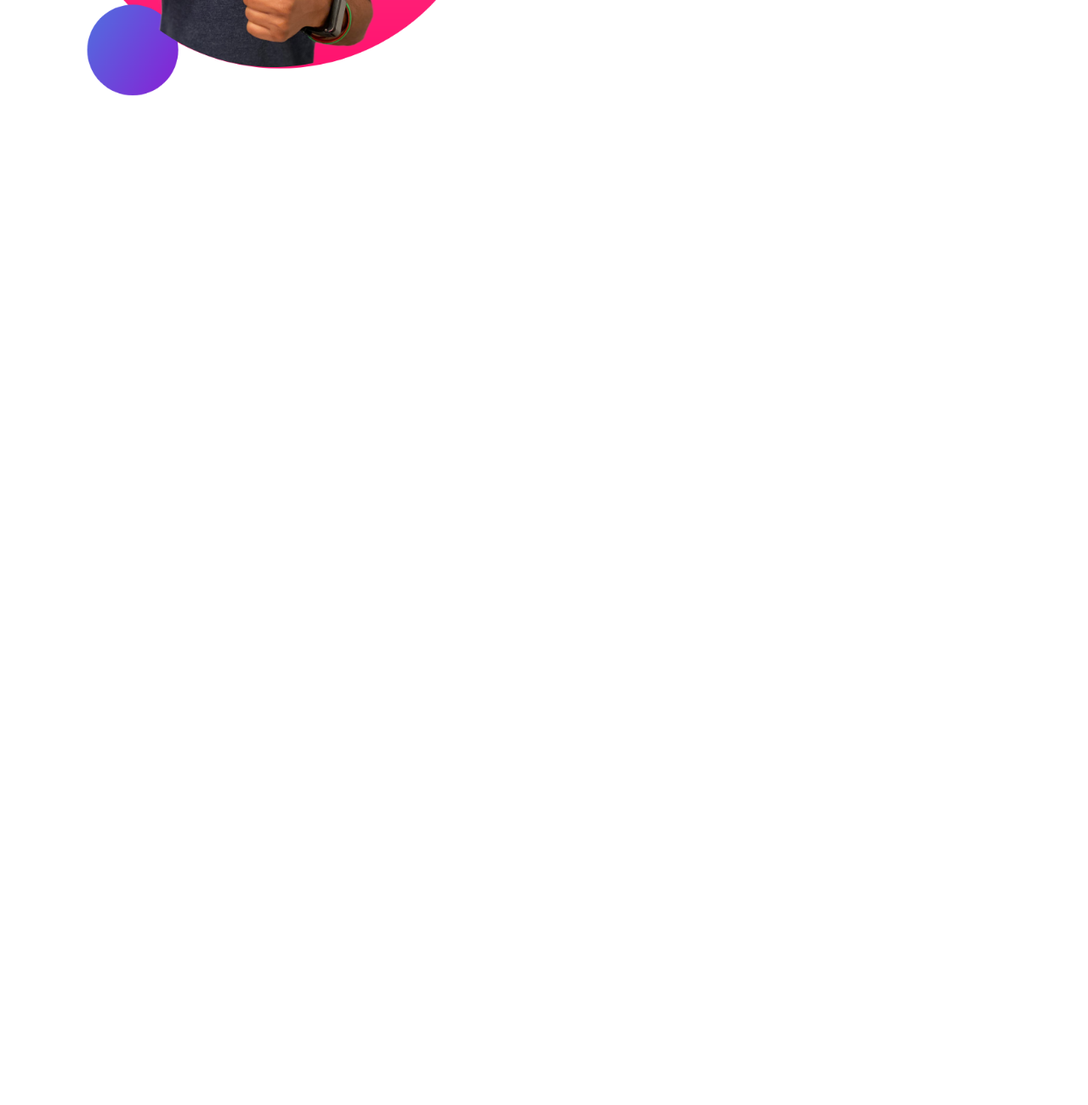
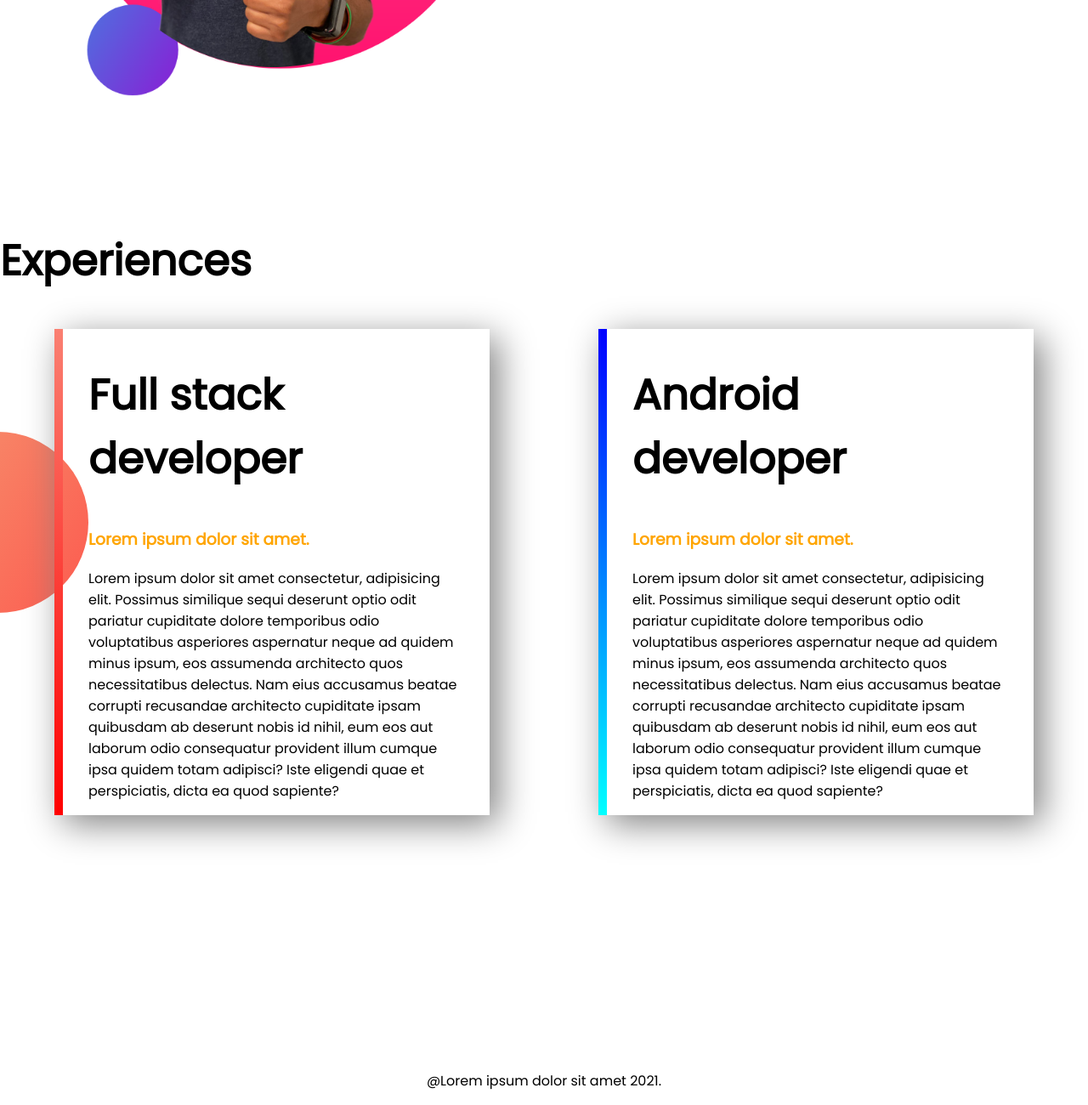
Before and after one commit to Dipro56/developer_portfolio-practice, a plain HTML site: page index.html in a window 1280 px wide. Shown: the part 1125-2425 px from the top of the page at 85% size. Before the commit the page ends 1245 px from the top, so only its background shows below. Drawn offline with Linux system fonts and the light colour scheme.

Commit message:
Portfolio practice done

```diff
--- a/index.html
+++ b/index.html
@@ -45,5 +45,36 @@
 
   </section>
 
+  <section class="experience">
+    <h1>Experiences</h1>
+    <div class="flexible-div">
+      <div class="half-width box-shadow border-class1">
+        <h1>Full stack developer</h1>
+        <h3 class="orange-color">Lorem ipsum dolor sit amet.</h3>
+        <p>
+          Lorem ipsum dolor sit amet consectetur, adipisicing elit. Possimus similique sequi deserunt optio odit pariatur
+          cupiditate dolore temporibus odio voluptatibus asperiores aspernatur neque ad quidem minus ipsum, eos assumenda
+          architecto quos necessitatibus delectus. Nam eius accusamus beatae corrupti recusandae architecto cupiditate ipsam
+          quibusdam ab deserunt nobis id nihil, eum eos aut laborum odio consequatur provident illum cumque ipsa quidem totam
+          adipisci? Iste eligendi quae et perspiciatis, dicta ea quod sapiente?
+      </div>
+
+      <div class="half-width box-shadow border-class2">
+        <h1>Android developer</h1>
+        <h3 class="orange-color">Lorem ipsum dolor sit amet.</h3>
+        <p>
+          Lorem ipsum dolor sit amet consectetur, adipisicing elit. Possimus similique sequi deserunt optio odit pariatur
+          cupiditate dolore temporibus odio voluptatibus asperiores aspernatur neque ad quidem minus ipsum, eos assumenda
+          architecto quos necessitatibus delectus. Nam eius accusamus beatae corrupti recusandae architecto cupiditate ipsam
+          quibusdam ab deserunt nobis id nihil, eum eos aut laborum odio consequatur provident illum cumque ipsa quidem totam
+          adipisci? Iste eligendi quae et perspiciatis, dicta ea quod sapiente?
+        </p>
+      </div>
+    </div>
+  </section>
+  <footer>
+    <p>@Lorem ipsum dolor sit amet 2021.</p>
+  </footer>
+
 </body>
 </html>
--- a/style.css
+++ b/style.css
@@ -23,6 +23,7 @@ h1 {
   background-image: url('images/dream-bg.png');
   background-repeat: no-repeat;
   background-position: right;
+  margin-bottom: 150px;
 }
 
 .half-width {
@@ -42,3 +43,39 @@ h1 {
   color: white;
   font-weight: 700;
 }
+
+.flexible-div {
+  display: flex;
+}
+
+.box-shadow {
+  box-shadow: 10px 10px 40px grey;
+  width: 40%;
+  padding-left: 30px;
+  padding-right: 30px;
+  margin-left: 5%;
+  margin-right: 5%;
+}
+
+.experience {
+  background-image: url(images/exp-bg.png);
+  background-repeat: no-repeat;
+  background-position: left;
+  margin-bottom: 300px;
+}
+
+.border-class1 {
+  border-left: 10px solid;
+  border-image: linear-gradient(salmon, red);
+  border-image-slice: 1;
+}
+
+.border-class2 {
+  border-left: 10px solid;
+  border-image: linear-gradient(blue, cyan);
+  border-image-slice: 1;
+}
+
+footer {
+  text-align: center;
+}
```
